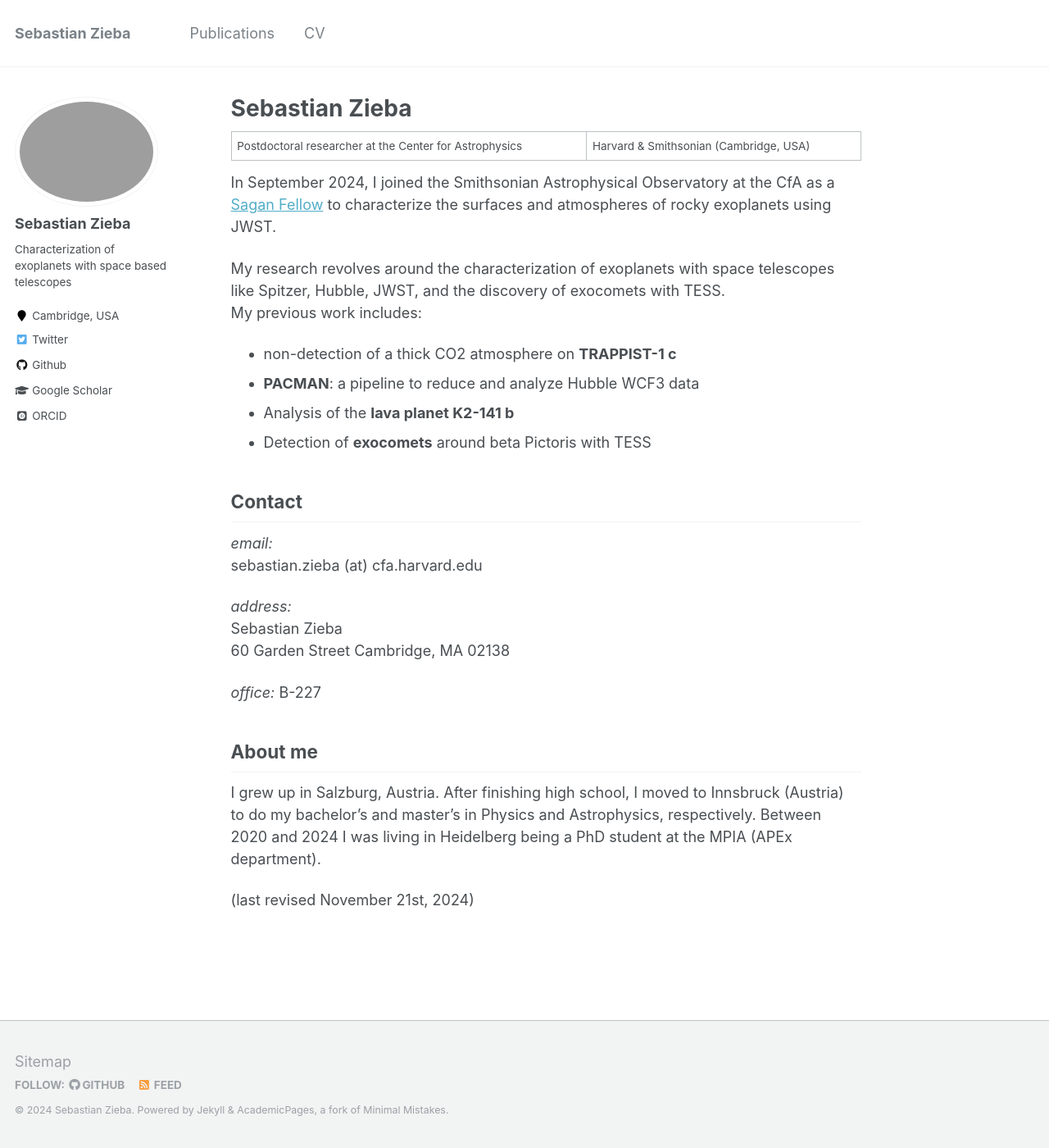
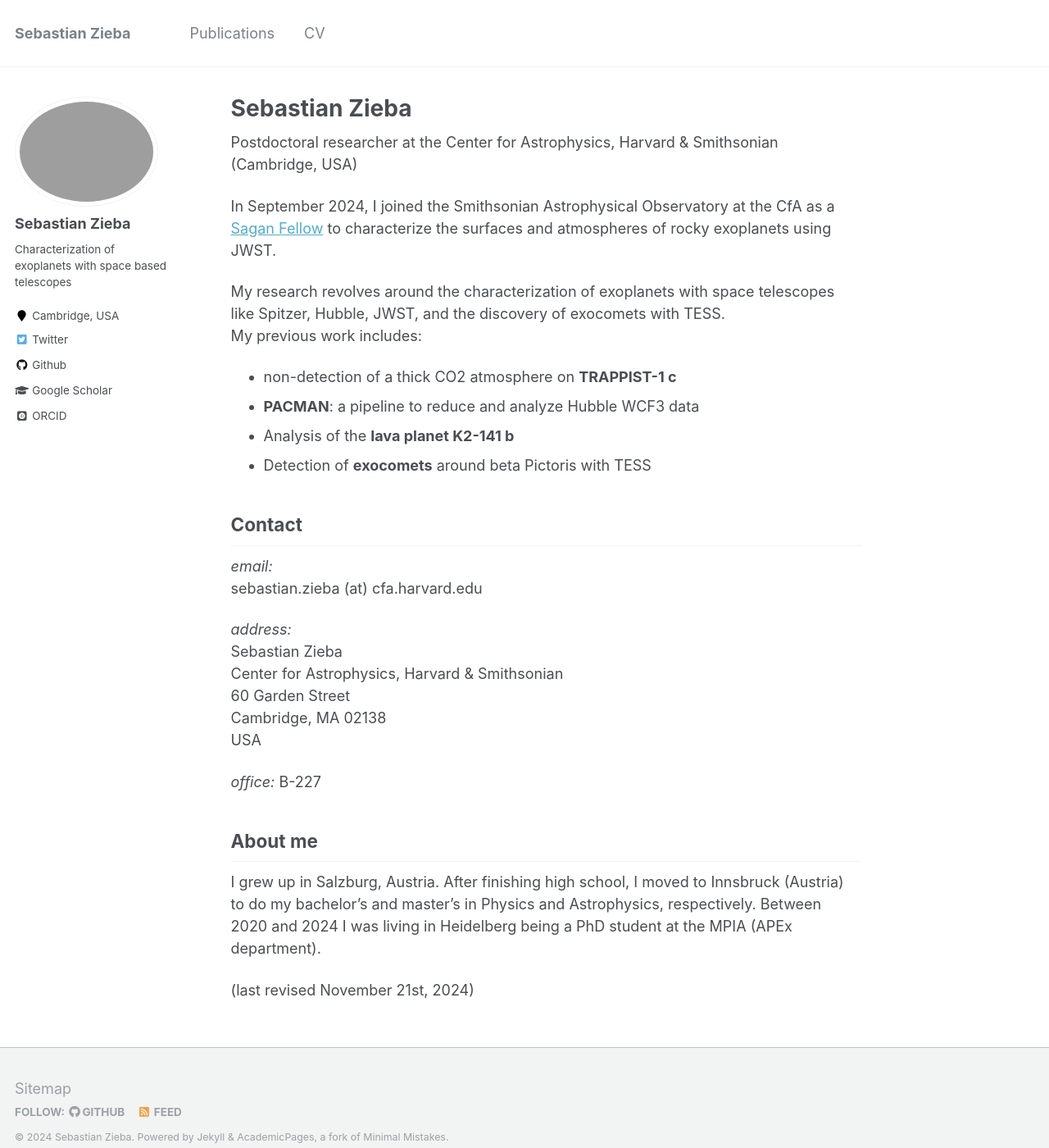
Before and after one commit to sebastian-zieba/sebastian-zieba.github.io, a Jekyll site: the page built from _pages/about.md, in a window 1280 px wide and 1400 px high. Shown: the whole window at 82% size. Built offline with Jekyll 4.4.1, drawn with Linux system fonts in a browser that asks for light colours; some web fonts are replaced.

Commit message:
updated Nov 2024

```diff
--- a/_pages/about.md
+++ b/_pages/about.md
@@ -8,7 +8,7 @@ redirect_from:
   - /about.html
 ---
 
-Postdoctoral researcher at the Center for Astrophysics | Harvard & Smithsonian (Cambridge, USA)
+Postdoctoral researcher at the Center for Astrophysics, Harvard & Smithsonian (Cambridge, USA)
 
 In September 2024, I joined the Smithsonian Astrophysical Observatory at the CfA as a [Sagan Fellow](https://science.nasa.gov/missions/hubble/nasa-awards-astrophysics-postdoctoral-fellowships-for-2024/) to characterize the surfaces and atmospheres of rocky exoplanets using JWST.
 
@@ -28,8 +28,10 @@ sebastian.zieba (at) cfa.harvard.edu
 
 *address:*
 Sebastian Zieba
+Center for Astrophysics, Harvard & Smithsonian
 60 Garden Street
 Cambridge, MA 02138
+USA
 
 *office:*
 B-227
```
